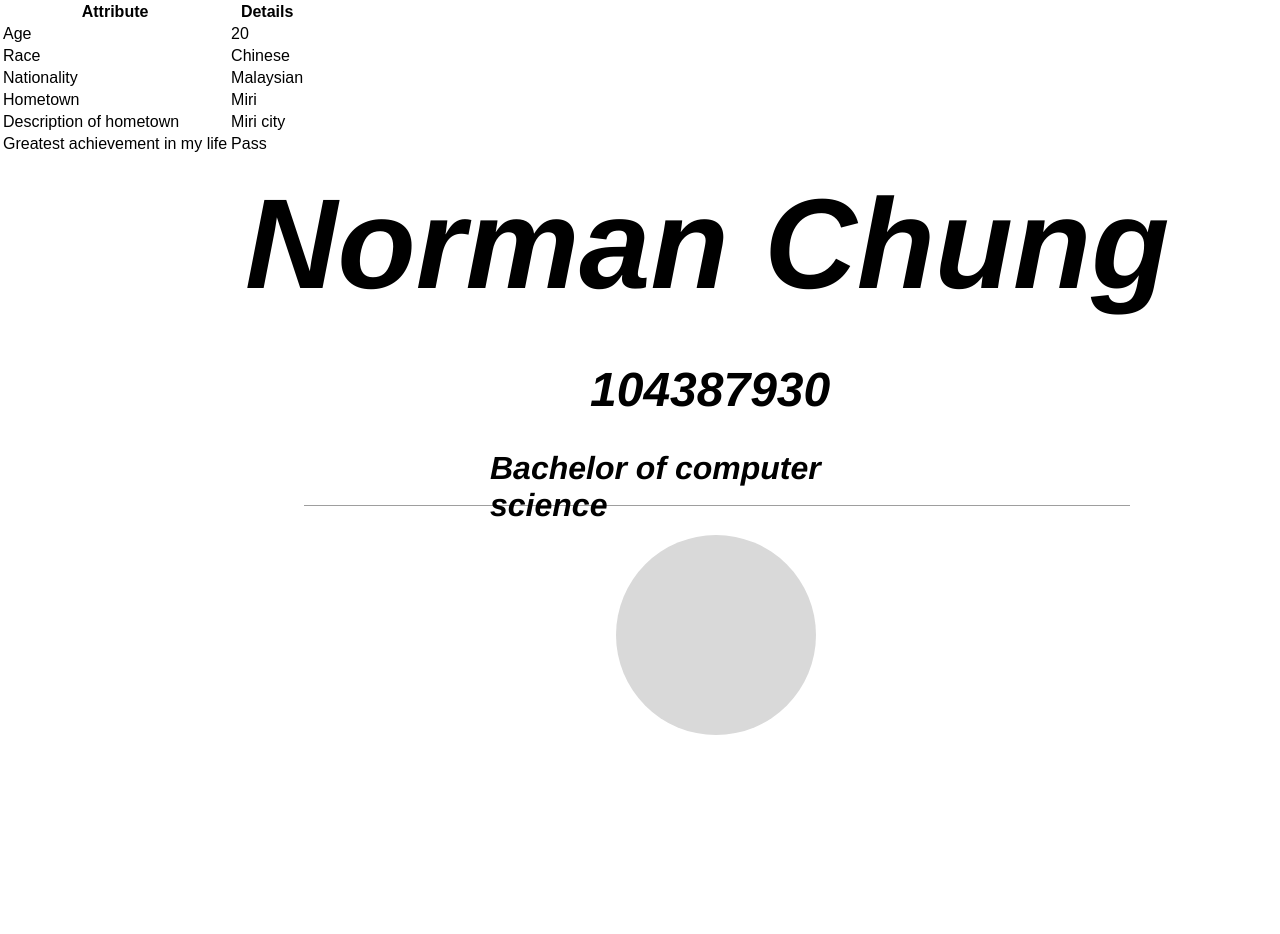
After one commit to NC2500/Web-Development-Project, a PHP site: page /normanpage.html in a window 1280 px wide. The commit adds this page. Shown: the top 934 px of the page. Run offline with PHP 8.4, Linux system fonts and the light colour scheme; grey boxes are pictures that could not be loaded.

Commit message:
personal page

```diff
--- /dev/null
+++ b/normanpage.html
@@ -0,0 +1,53 @@
+<!DOCTYPE html>
+<html>
+  <head>
+    <meta charset="utf-8" />
+    <link rel="stylesheet" href="globals.css" />
+    <link rel="stylesheet" href="styleguide.css" />
+    <link rel="stylesheet" href="style.css" />
+  </head>
+  <body>
+    <div class="personal-page">
+      <div class="div">
+        <div class="text-wrapper">Norman Chung</div>
+        <div class="text-wrapper-2">104387930</div>
+        <div class="overlap-group">
+          <img class="line" src="img/line-2.svg" />
+          <div class="text-wrapper-3">Bachelor of computer science</div>
+        </div>
+        <div class="ellipse"></div>
+        <table class="info-table">
+          <tr>
+            <th>Attribute</th>
+            <th>Details</th>
+          </tr>
+          <tr>
+            <td>Age</td>
+            <td>20</td>
+          </tr>
+          <tr>
+            <td>Race</td>
+            <td>Chinese</td>
+          </tr>
+          <tr>
+            <td>Nationality</td>
+            <td>Malaysian</td>
+          </tr>
+          <tr>
+            <td>Hometown</td>
+            <td>Miri</td>
+          </tr>
+          <tr>
+            <td>Description of hometown</td>
+            <td>Miri city</td>
+          </tr>
+          <tr>
+            <td>Greatest achievement in my life</td>
+            <td>Pass</td>
+          </tr>
+        </table>
+        </div>
+      </div>
+    </div>
+  </body>
+</html>
--- a/style.css
+++ b/style.css
@@ -349,3 +349,206 @@ footer {
     left: 683px;
     object-fit: cover;
   }
+  .personal-page {
+    background-color: #ffffff;
+    display: flex;
+    flex-direction: row;
+    justify-content: center;
+    width: 100%;
+  }
+
+  .personal-page .div {
+    background-color: #ffffff;
+    width: 1440px;
+    height: 1693px;
+    position: relative;
+  }
+
+  .personal-page .text-wrapper {
+    position: absolute;
+    width: 927px;
+    top: 170px;
+    left: 245px;
+    font-family: "Lora-BoldItalic", Helvetica;
+    font-weight: 700;
+    font-style: italic;
+    color: #000000;
+    font-size: 128px;
+    letter-spacing: 0;
+    line-height: normal;
+  }
+
+  .personal-page .text-wrapper-2 {
+    position: absolute;
+    width: 260px;
+    top: 362px;
+    left: 590px;
+    font-family: "Lora-BoldItalic", Helvetica;
+    font-weight: 700;
+    font-style: italic;
+    color: #000000;
+    font-size: 48px;
+    letter-spacing: 0;
+    line-height: normal;
+  }
+
+  .personal-page .overlap-group {
+    position: absolute;
+    width: 826px;
+    height: 78px;
+    top: 450px;
+    left: 304px;
+  }
+
+  .personal-page .line {
+    position: absolute;
+    width: 826px;
+    height: 1px;
+    top: 55px;
+    left: 0;
+    object-fit: cover;
+  }
+
+  .personal-page .text-wrapper-3 {
+    position: absolute;
+    width: 437px;
+    top: 0;
+    left: 186px;
+    font-family: "Lora-BoldItalic", Helvetica;
+    font-weight: 700;
+    font-style: italic;
+    color: #000000;
+    font-size: 32px;
+    letter-spacing: 0;
+    line-height: normal;
+  }
+
+  .personal-page .ellipse {
+    position: absolute;
+    width: 200px;
+    height: 200px;
+    top: 535px;
+    left: 616px;
+    background-color: #d9d9d9;
+    border-radius: 100px;
+  }
+
+  .personal-page .frame {
+    display: flex;
+    flex-wrap: wrap;
+    width: 373px;
+    align-items: flex-start;
+    gap: 0px 0px;
+    position: absolute;
+    top: 791px;
+    left: 529px;
+    background-color: #d9d9d9;
+    border: 1px solid;
+    border-color: #000000;
+  }
+
+  .personal-page .text-wrapper-4 {
+    position: relative;
+    width: 196px;
+    height: 39px;
+    margin-top: -1.00px;
+    font-family: "Lora-BoldItalic", Helvetica;
+    font-weight: 700;
+    font-style: italic;
+    color: #000000;
+    font-size: 24px;
+    letter-spacing: 0;
+    line-height: normal;
+  }
+
+  .personal-page .text-wrapper-5 {
+    position: relative;
+    width: 174px;
+    height: 39px;
+    margin-top: -1.00px;
+    font-family: "Lora-BoldItalic", Helvetica;
+    font-weight: 700;
+    font-style: italic;
+    color: #000000;
+    font-size: 24px;
+    letter-spacing: 0;
+    line-height: normal;
+  }
+
+  .personal-page .text-wrapper-6 {
+    position: relative;
+    width: 196px;
+    height: 39px;
+    font-family: "Lora-BoldItalic", Helvetica;
+    font-weight: 700;
+    font-style: italic;
+    color: #000000;
+    font-size: 24px;
+    letter-spacing: 0;
+    line-height: normal;
+  }
+
+  .personal-page .text-wrapper-7 {
+    position: relative;
+    width: 174px;
+    height: 39px;
+    font-family: "Lora-BoldItalic", Helvetica;
+    font-weight: 700;
+    font-style: italic;
+    color: #000000;
+    font-size: 24px;
+    letter-spacing: 0;
+    line-height: normal;
+  }
+
+  .personal-page .text-wrapper-8 {
+    position: relative;
+    width: 197px;
+    height: 68px;
+    font-family: "Lora-BoldItalic", Helvetica;
+    font-weight: 700;
+    font-style: italic;
+    color: #000000;
+    font-size: 24px;
+    letter-spacing: 0;
+    line-height: normal;
+  }
+
+  .personal-page .text-wrapper-9 {
+    position: relative;
+    width: 175px;
+    height: 68px;
+    font-family: "Lora-BoldItalic", Helvetica;
+    font-weight: 700;
+    font-style: italic;
+    color: #000000;
+    font-size: 24px;
+    letter-spacing: 0;
+    line-height: normal;
+  }
+
+  .personal-page .p {
+    position: relative;
+    width: 197px;
+    height: 94px;
+    font-family: "Lora-BoldItalic", Helvetica;
+    font-weight: 700;
+    font-style: italic;
+    color: #000000;
+    font-size: 24px;
+    letter-spacing: 0;
+    line-height: normal;
+  }
+
+  .personal-page .text-wrapper-10 {
+    position: relative;
+    width: 175px;
+    height: 94px;
+    font-family: "Lora-BoldItalic", Helvetica;
+    font-weight: 700;
+    font-style: italic;
+    color: #000000;
+    font-size: 24px;
+    letter-spacing: 0;
+    line-height: normal;
+  }
```
